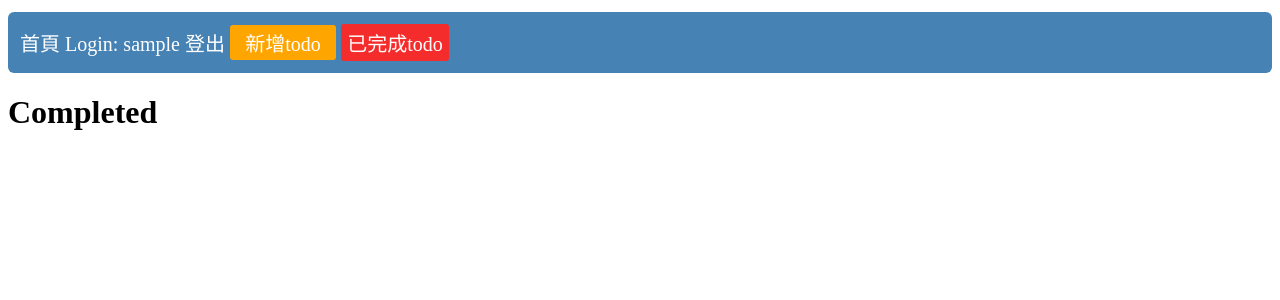
After one commit to 17app001/django-tolist-app, a Django app: page /completed/ in a window 1280 px wide. The commit adds this page. Shown: the top 300 px of the page. Run offline with Django 4.2, Linux system fonts and the light colour scheme; the visitor is signed in with stand-in values (Sample User, id 1); data that the repository does not hold is empty.

Commit message:
1.完成更新/刪除/已完成頁面製作 2.完成profile修改

```diff
--- a/templates/base.html
+++ b/templates/base.html
@@ -26,10 +26,18 @@
       margin: 12px auto;
     }
 
-    .todo-link {
+    .todo-link1 {
+      display: inline-block;
+      text-align: center;
       background-color: orange;
       padding: 3px;
       border-radius: 3px;
+      width: 100px;
+    }
+
+    .todo-link2 {
+      padding: 4px;
+      background-color: rgb(245, 44, 44);
     }
   </style>
 </head>
@@ -41,7 +49,9 @@
       {% if user.is_authenticated %} Login:
       <a href="{% url 'profile' %}">{{user.username}}</a>
       <a href="{% url 'logout' %}">登出</a>
-      <a class="todo-link" href="{% url 'create' %}">新增todo</a>
+      <a class="todo-link1" href="{% url 'create' %}">新增todo</a>
+      <a class="todo-link1 todo-link2" href="{% url 'completed' %}">已完成todo</a>
+
       {% else %}
       <a href="{% url 'login' %}">登入</a>
       <a href="{% url 'register' %}">註冊</a>
--- a/todo/forms.py
+++ b/todo/forms.py
@@ -5,4 +5,4 @@ from .models import Todo
 class TodoForm(ModelForm):
     class Meta:
         model = Todo
-        fields = ['title', 'text', 'important']
+        fields = ['title', 'text', 'important', 'completed']
--- a/todo/models.py
+++ b/todo/models.py
@@ -10,7 +10,8 @@ class Todo(models.Model):
     text = models.TextField(blank=True)
     created = models.DateTimeField(auto_now_add=True)
     date_completed = models.DateTimeField(null=True, blank=True)
-    important = models.BooleanField(default=False)
+    completed = models.BooleanField(default=False)
+    important = models.BooleanField(default=True)
 
     user = models.ForeignKey(User, on_delete=models.CASCADE)
 
--- /dev/null
+++ b/todo/templates/todo/completed.html
@@ -0,0 +1,19 @@
+{% extends 'base.html' %} {% block content %}
+
+<h1>Completed</h1>
+
+<ul>
+    {% for todo in todos %}
+    <li>
+        <a href="{%  url 'view' todo.id %}">
+            {% if todo.completed %}
+            <s>{{todo.title}}</s>
+            {% else %}
+            {{todo.title}}
+            {% endif %}
+            {% if todo.important %}(重要){% endif %}</a>
+    </li>
+    {% endfor %}
+</ul>
+
+{% endblock %}
--- a/todo/urls.py
+++ b/todo/urls.py
@@ -6,5 +6,6 @@ urlpatterns = [
     path('', views.todo, name='todo'),
     path('todo/<int:id>', views.view, name='view'),
     path('create/', views.create, name='create'),
+    path('completed/', views.completed, name='completed'),
 
 ]
--- a/todo/views.py
+++ b/todo/views.py
@@ -1,9 +1,21 @@
 from django.shortcuts import get_object_or_404, redirect, render
 from .models import Todo
 from .forms import TodoForm
+from datetime import datetime
+from django.contrib.auth.decorators import login_required
 # Create your views here.
 
 
+@login_required
+def completed(request):
+    todos = None
+    if request.user.is_authenticated:
+        todos = Todo.objects.filter(user=request.user, completed=True)
+
+    return render(request, './todo/completed.html', {'todos': todos})
+
+
+@login_required
 def create(request):
     message = ''
     form = TodoForm()
@@ -24,17 +36,39 @@ def create(request):
     return render(request, './todo/create.html', {'form': form, 'message': message})
 
 
+@login_required
 def view(request, id):
+    message = ''
     todo = get_object_or_404(Todo, id=id)
+    form = TodoForm(instance=todo)
 
-    return render(request, './todo/view.html', {'todo': todo})
+    if request.method == 'POST':
+        message = '更新錯誤!'
+
+        if request.POST.get('delete'):
+            todo.delete()
+            return redirect('todo')
+
+        if request.POST.get('update'):
+            try:
+                form = TodoForm(request.POST, instance=todo)
+                if form.is_valid():
+                    todo = form.save(commit=False)
+                    todo.date_completed = datetime.now() if todo.completed else None
+                    todo.save()
+
+                    return redirect('todo')
+
+            except Exception as e:
+                print(e)
+
+    return render(request, './todo/view.html', {'todo': todo, 'form': form, 'message': message})
 
 
 def todo(request):
-
     todos = None
     if request.user.is_authenticated:
-        todos = Todo.objects.filter(user=request.user)
+        todos = Todo.objects.filter(user=request.user, completed=False)
         print(todos)
 
     return render(request, './todo/todo.html', {'todos': todos})
--- a/todolist/settings.py
+++ b/todolist/settings.py
@@ -123,3 +123,6 @@ STATIC_URL = 'static/'
 # https://docs.djangoproject.com/en/4.0/ref/settings/#default-auto-field
 
 DEFAULT_AUTO_FIELD = 'django.db.models.BigAutoField'
+
+
+LOGIN_URL = '/user/login/'
```
Also changed, not shown: todo/templates/todo/todo.html (+7 -2 lines), todo/templates/todo/view.html (+10 -7 lines), user/templates/user/profile.html (+13 -0 lines), user/views.py (+5 -2 lines), todo/migrations/0002_todo_completed.py (added), todo/migrations/0003_alter_todo_important.py (added).
